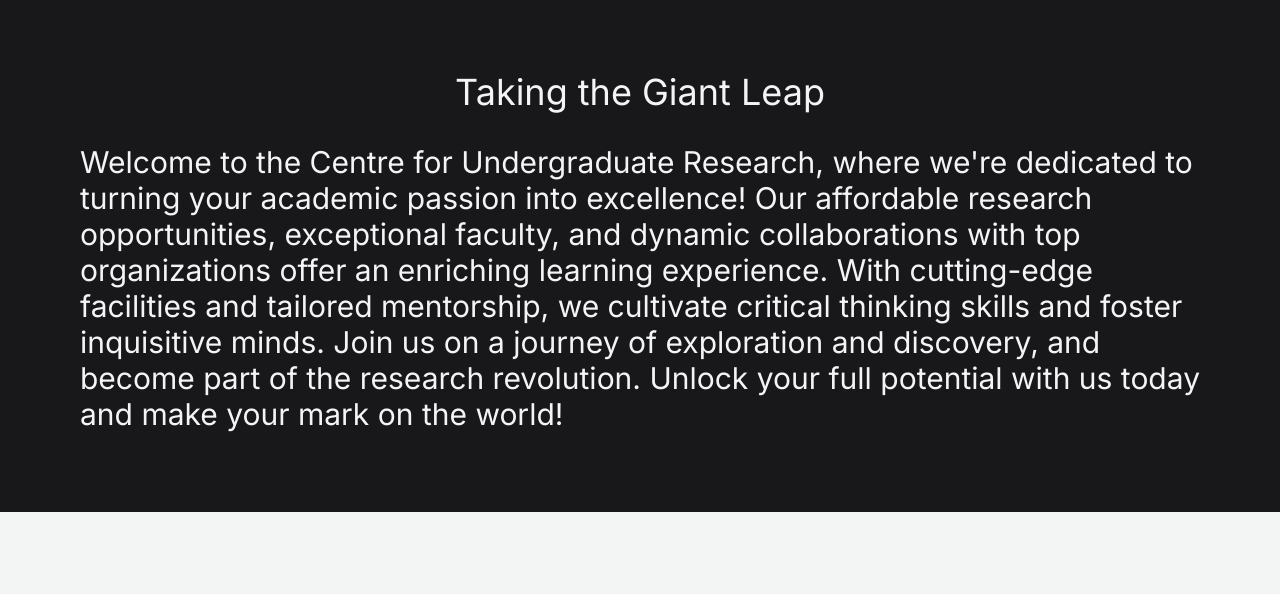
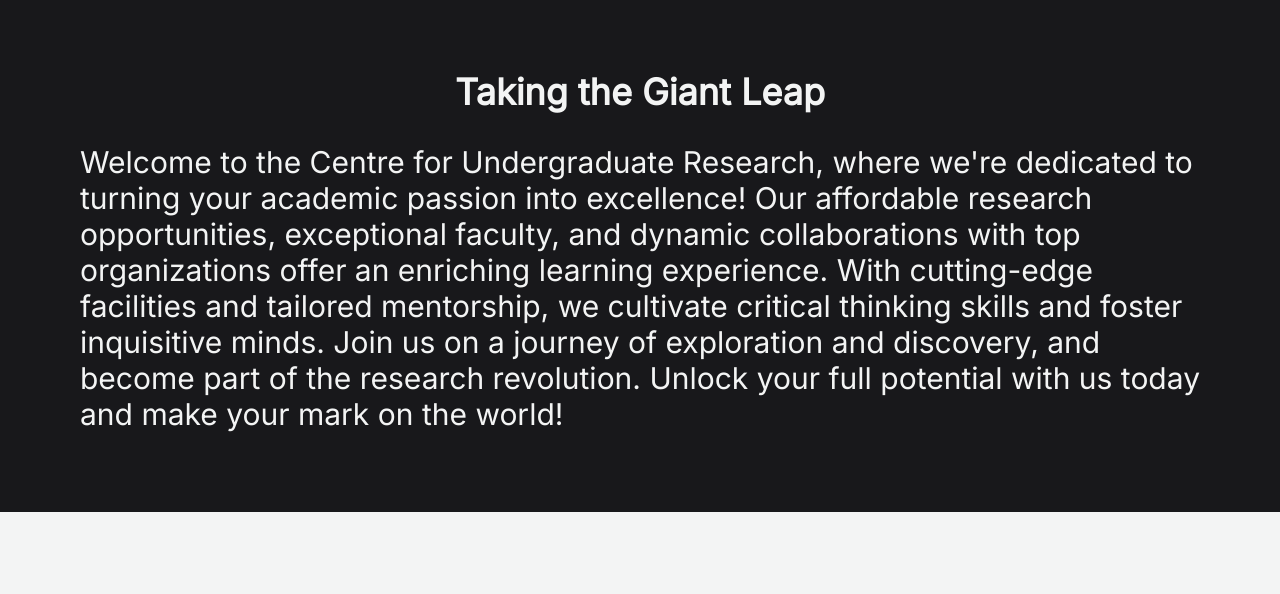
Before and after one commit to mzs21/cugr, a React (Create React App) app: page / in a window 1280 px wide. Both pictures are taken after a click on the element 120 px from the left and 32 px from the top of the page. Shown: the part 180-774 px from the top of the page. Built offline with nearby package versions, Linux system fonts and the light colour scheme.

Commit message:
edit: css

```diff
--- a/src/components/SectionThree.jsx
+++ b/src/components/SectionThree.jsx
@@ -42,7 +42,7 @@ const SectionThree = () => {
 
   return (
     <div className="introThree">
-      <h1>Why the Centre for Undergraduate Research?</h1>
+      <h1><b>Why the Centre for Undergraduate Research?</b></h1>
       <p>
         Are you a Bangladeshi undergraduate with a passion for research? Look no
         further than the Centre for Undergraduate Research! Here are just a few
@@ -57,6 +57,7 @@ const SectionThree = () => {
             <h4 className="card-description">
               {info.description}
             </h4>
+
           </div>
         ))}
       </div>
--- a/src/components/SectionTwo.jsx
+++ b/src/components/SectionTwo.jsx
@@ -3,7 +3,7 @@ import React from "react";
 const SectionTwo = () => {
   return (
     <section className="introTwo">
-      <h1 className="text-center">Taking the Giant Leap</h1>
+      <h1 className="text-center"><b>Taking the Giant Leap</b></h1>
       <p>
         Welcome to the Centre for Undergraduate Research, where we're dedicated
         to turning your academic passion into excellence! Our affordable
```
